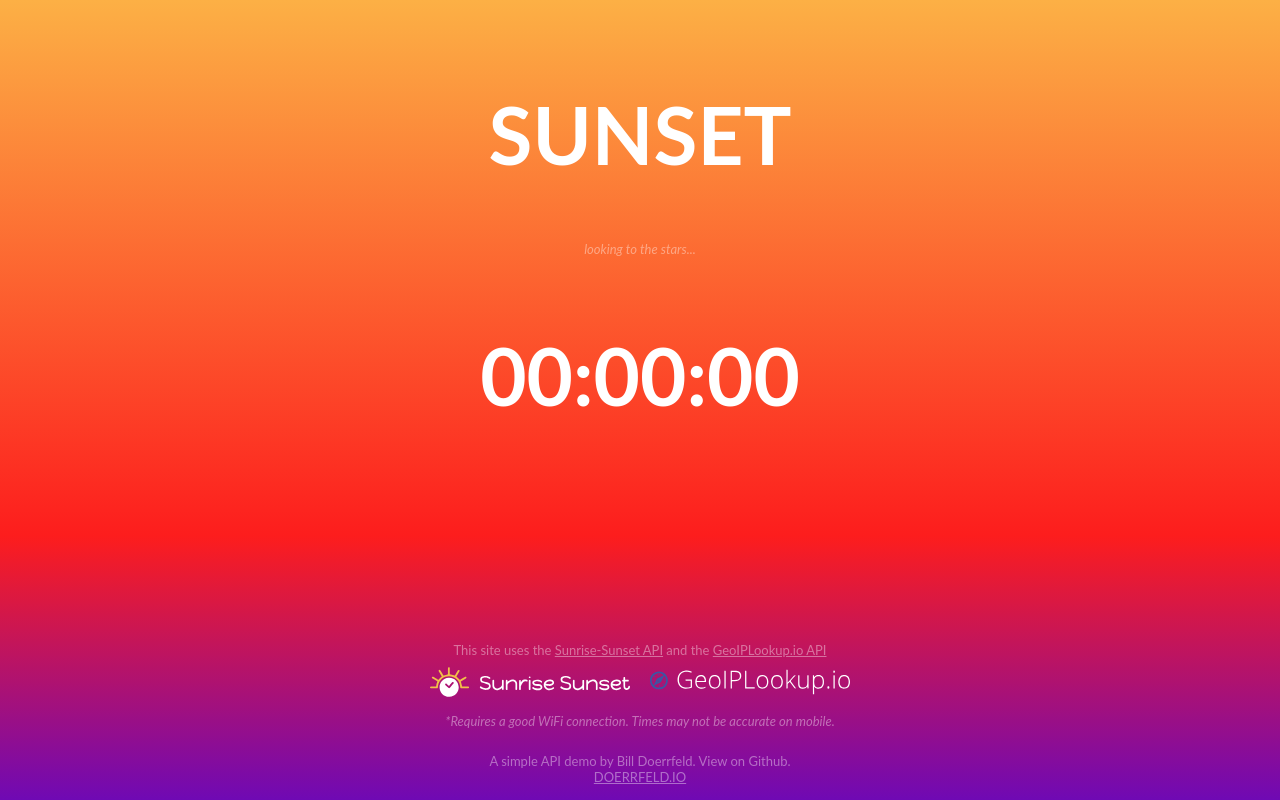
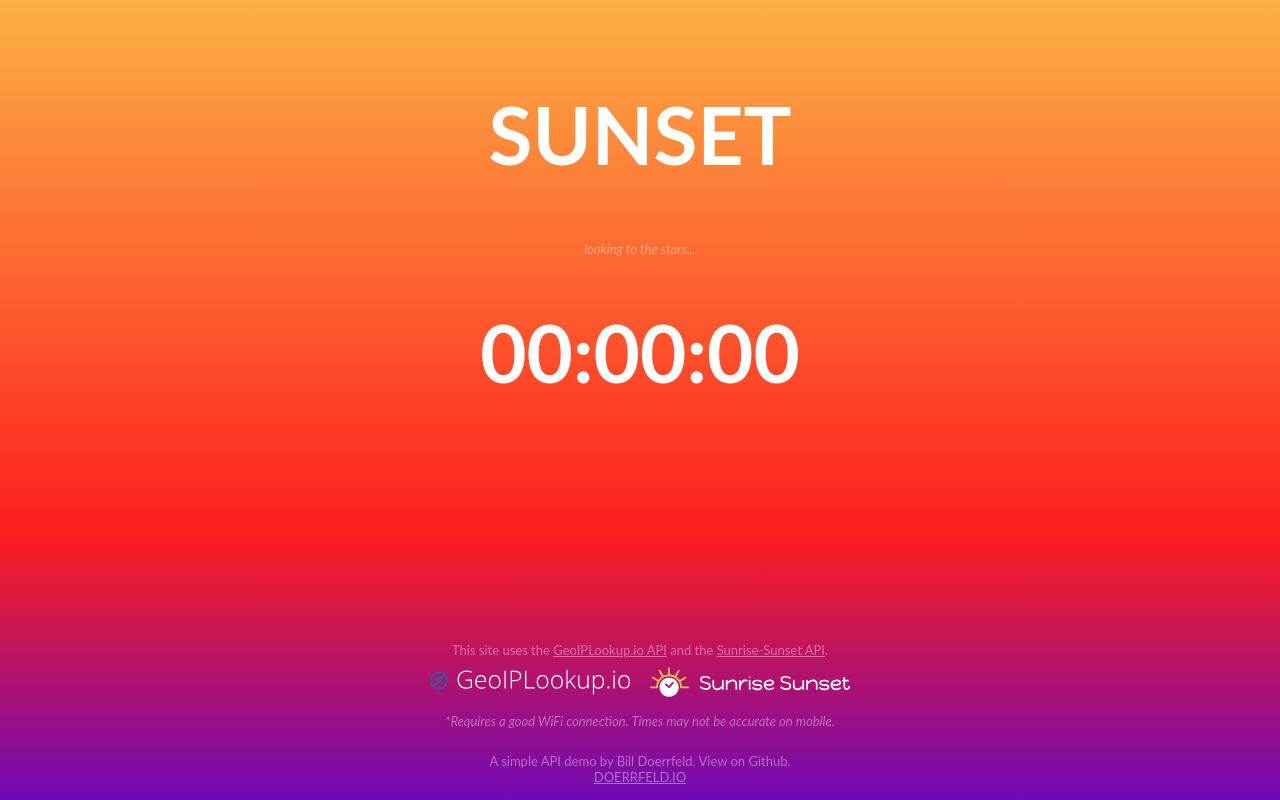
Before and after one commit to doerrfeldbill/sunset, a plain HTML site: page index.html in a window 1280 px wide. Drawn offline with Linux system fonts and the light colour scheme; no server answers.

Commit message:
Update Index.html
Updating Index.html to switch order of API attribution to match blog post

```diff
--- a/index.html
+++ b/index.html
@@ -12,15 +12,13 @@
     <div id="content">
       <script src="scripts.js"></script>
         <p id="sunset"><em>looking to the stars...</em></p>
-        <br>
         <h1 id="time">00:00:00</h1>
         <p id="sunset"></p>
-        <br>
         <p id="GPS"></p>
     </div>
     <div id="footer">
-      <p>This site uses the <a href="https://sunrise-sunset.org/api">Sunrise-Sunset API</a> and the <a href="https://geoiplookup.io/api">GeoIPLookup.io API</a></p>
-      <a href="https://sunrise-sunset.org/api"><img src="sunrise-sunset-logo.svg" alt="Sunset-Sunrise Logo" width="200px"></a><a href="https://geoiplookup.io/api"><img style="padding: 0px 0px 0px 20px;" src="GeoIPLookup-logo.svg" alt="GeoIPLookup Logo" width="200px"></a>
+      <p>This site uses the <a href="https://geoiplookup.io/api">GeoIPLookup.io API</a> and the <a href="https://sunrise-sunset.org/api">Sunrise-Sunset API</a>.</p>
+      <a href="https://geoiplookup.io/api"><img src="GeoIPLookup-logo.svg" alt="GeoIPLookup Logo" width="200px"<a href="https://sunrise-sunset.org/api"><img style="padding: 0px 0px 0px 20px;" src="sunrise-sunset-logo.svg" alt="Sunset-Sunrise Logo" width="200px"></a></a>
       <br>
       <p><em>*Requires a good WiFi connection. Times may not be accurate on mobile.</em></p>
       <br>
```
